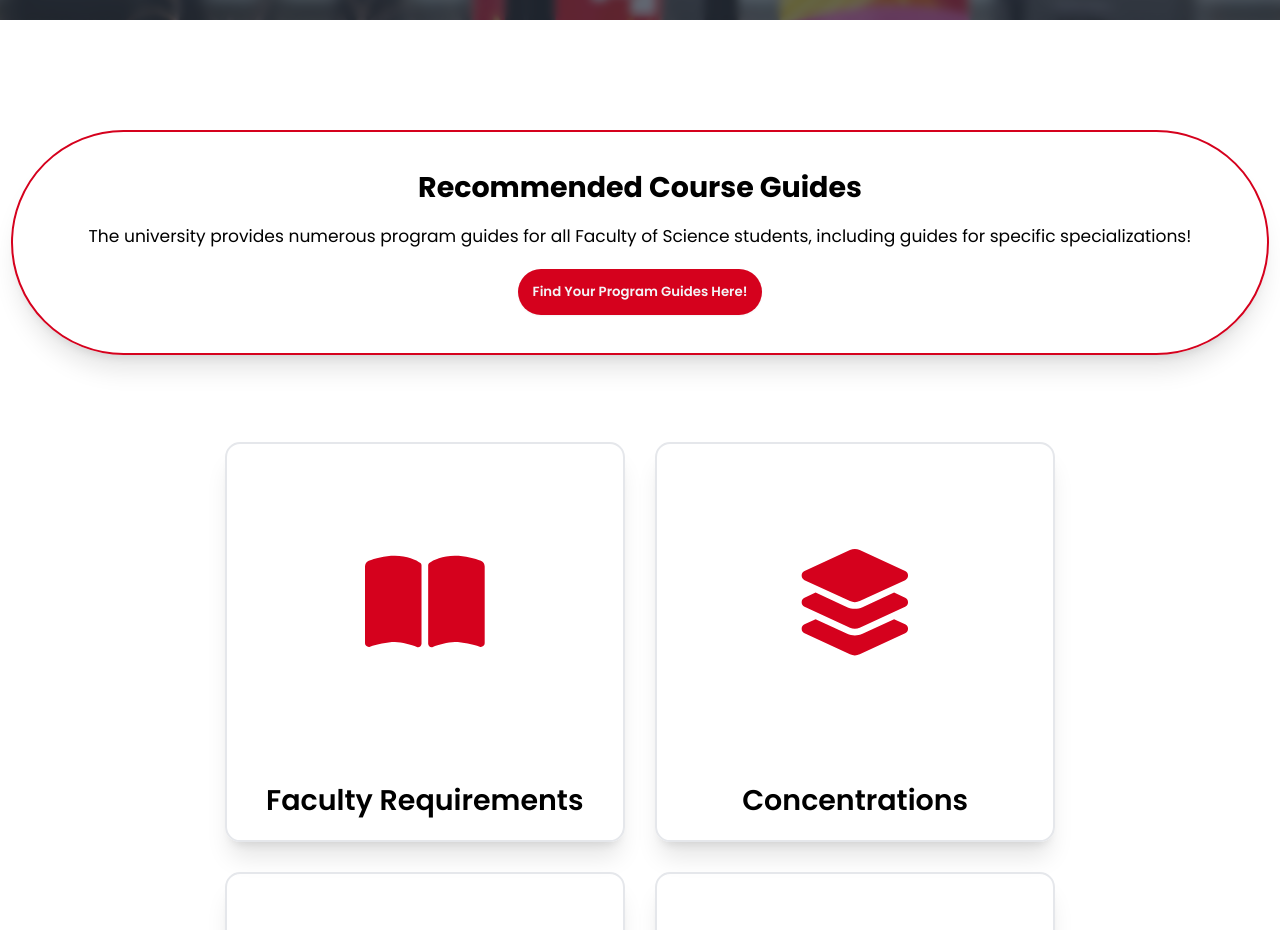
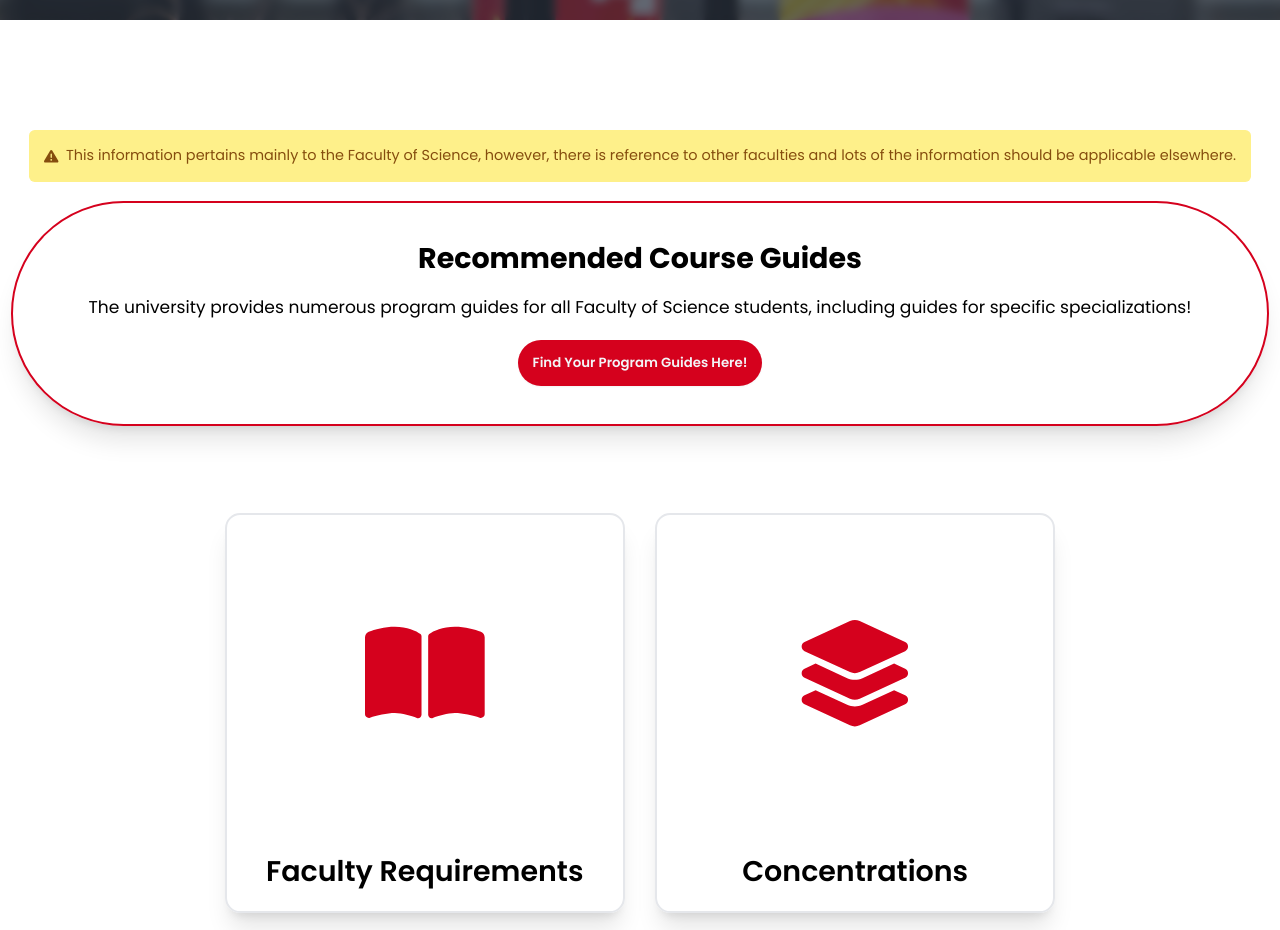
Before and after one commit to Jasmit22/ucalgaryFirstYear, a Next.js app: page /course-sequences in a window 1280 px wide. Shown: the part 780-1710 px from the top of the page. Built offline with nearby package versions, Linux system fonts and the light colour scheme.

Commit message:
course sequence updates

```diff
--- a/src/app/course-sequences/page.jsx
+++ b/src/app/course-sequences/page.jsx
@@ -9,6 +9,7 @@ import {
   faTable,
   faGraduationCap,
   faChartBar,
+  faExclamationTriangle,
 } from "@fortawesome/free-solid-svg-icons";
 import Image from "next/image";
 
@@ -74,7 +75,18 @@ const Page = () => {
         id="content"
         className="flex flex-col m-auto justify-center items-center max-md:px-10"
       >
-        <div className="flex flex-col m-auto justify-center items-center w-full border-ucalgaryRed border-2 rounded-full max-md:rounded-3xl shadow-xl mt-24 lg:mb-8">
+        <div
+          className="bg-yellow-200 text-yellow-800 p-4 rounded-md flex items-center justify-center mb-5 mt-24"
+          role="alert"
+        >
+          <FontAwesomeIcon icon={faExclamationTriangle} className="mr-2" />
+          <span>
+            This information pertains mainly to the Faculty of Science, however,
+            there is reference to other faculties and lots of the information
+            should be applicable elsewhere.
+          </span>
+        </div>
+        <div className="flex flex-col m-auto justify-center items-center w-full border-ucalgaryRed border-2 rounded-full max-md:rounded-3xl shadow-xl lg:mb-8">
           <h2 className="text-lg md:text-xl lg:text-3xl font-bold text-black mb-5 mt-10 rad">
             Recommended Course Guides
           </h2>
@@ -171,7 +183,7 @@ const FacultyRequirementsDocument = () => {
     <div>
       <h1>
         The Faculty of Science has provided numerous degree requirements a
-        student must fulfill to graduate.
+        student must fulfill to graduate.{" "}
         <span className="font-bold">
           The following requirements are MAJOR DEGREE REQUIREMENTS.
         </span>{" "}
@@ -188,7 +200,7 @@ const FacultyRequirementsDocument = () => {
         </div>
       </h1>
 
-      <h1>
+      <h1 className="mt-8">
         Students in science programs must present an approved list of courses
         completed with passing grades to graduate. These lists can be found in
         their program details.
```
